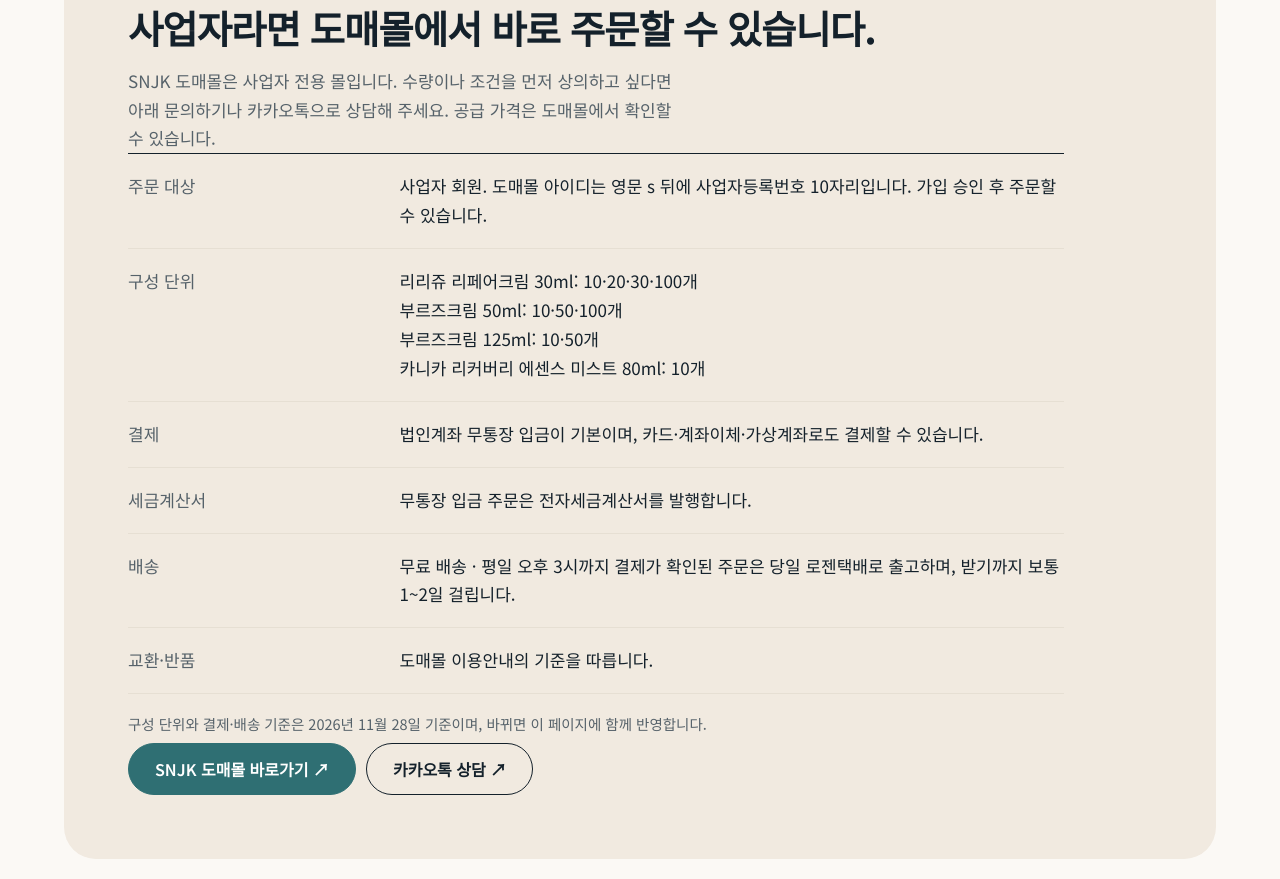
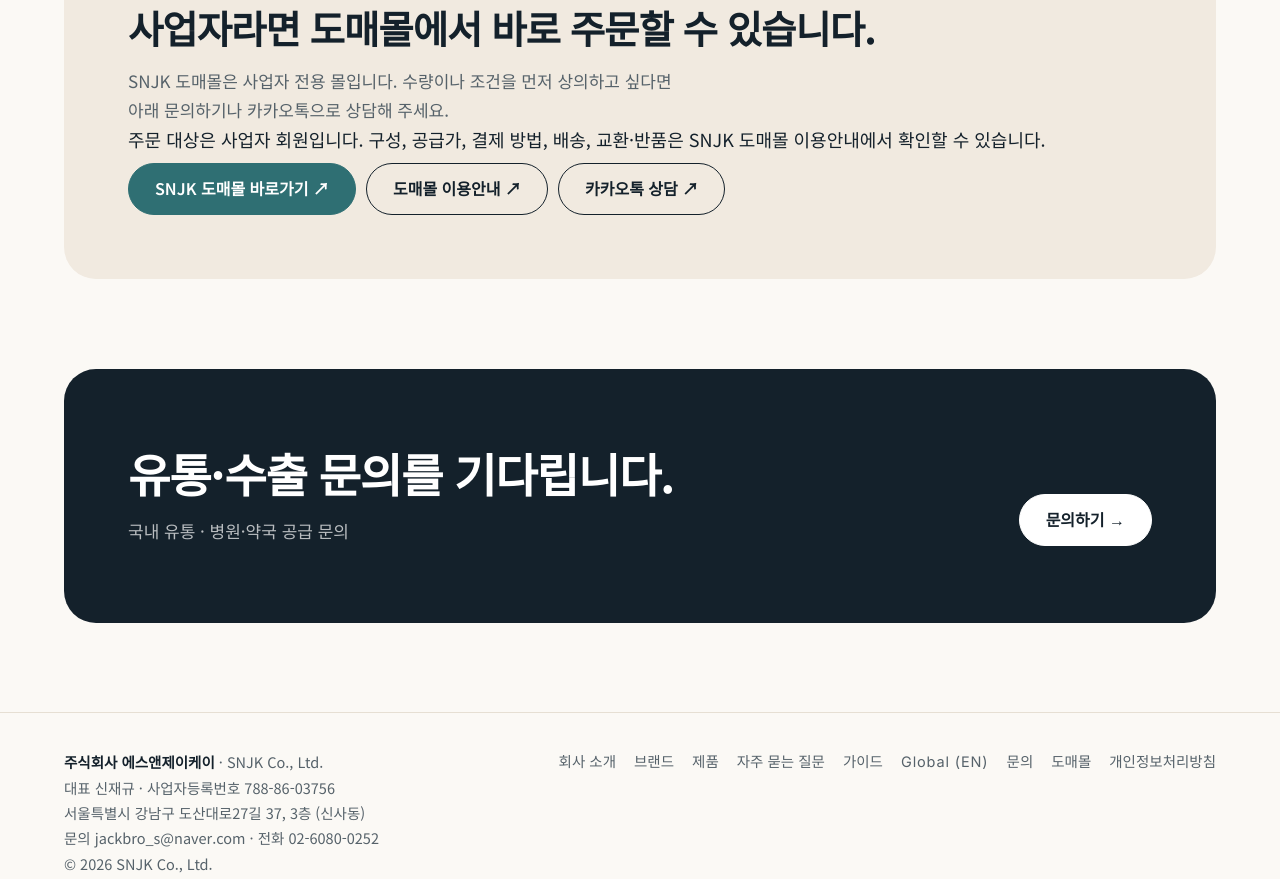
Before and after one commit to shinjaekyu/kbarrier, a plain HTML site: page company/distribution/index.html in a window 1280 px wide. Shown: the part 3795-4674 px from the top of the page. Drawn offline with Linux system fonts and the light colour scheme; a web font is replaced by a local one.

Commit message:
공급 안내·첫 화면 주문 방법에서 결제·배송·구성 정보 제거, 도매몰 이용안내로 연결
Co-Authored-By: Claude Opus 5.5 <noreply@anthropic.com>
Claude-Session: https://claude.ai/code/session_01FMDQ9iiAKrQ5sBhCWn3C9a

```diff
--- a/company/distribution/index.html
+++ b/company/distribution/index.html
@@ -184,17 +184,9 @@
 
   <section class="sec soft" id="supply">
     <div class="wrap">
-      <div class="head"><span class="eyebrow">도매몰 공급 안내</span><h2>사업자라면 도매몰에서 바로 주문할 수 있습니다.</h2><p>SNJK 도매몰은 사업자 전용 몰입니다. 수량이나 조건을 먼저 상의하고 싶다면 아래 문의하기나 카카오톡으로 상담해 주세요. 공급 가격은 도매몰에서 확인할 수 있습니다.</p></div>
-      <dl class="info" style="margin-top:0;max-width:52em">
-        <div><dt>주문 대상</dt><dd>사업자 회원. 도매몰 아이디는 영문 s 뒤에 사업자등록번호 10자리입니다. 가입 승인 후 주문할 수 있습니다.</dd></div>
-        <div><dt>구성 단위</dt><dd>리리쥬 리페어크림 30ml: 10·20·30·100개<br>부르즈크림 50ml: 10·50·100개<br>부르즈크림 125ml: 10·50개<br>카니카 리커버리 에센스 미스트 80ml: 10개</dd></div>
-        <div><dt>결제</dt><dd>법인계좌 무통장 입금이 기본이며, 카드·계좌이체·가상계좌로도 결제할 수 있습니다.</dd></div>
-        <div><dt>세금계산서</dt><dd>무통장 입금 주문은 전자세금계산서를 발행합니다.</dd></div>
-        <div><dt>배송</dt><dd>무료 배송 · 평일 오후 3시까지 결제가 확인된 주문은 당일 로젠택배로 출고하며, 받기까지 보통 1~2일 걸립니다.</dd></div>
-        <div><dt>교환·반품</dt><dd>도매몰 이용안내의 기준을 따릅니다.</dd></div>
-      </dl>
-      <p class="note">구성 단위와 결제·배송 기준은 2026년 11월 28일 기준이며, 바뀌면 이 페이지에 함께 반영합니다.</p>
-      <div class="btns" style="margin-top:8px"><a class="btn accent" href="https://snjkmall.com/" target="_blank" rel="noopener">SNJK 도매몰 바로가기 ↗</a><a class="btn ghost" href="http://pf.kakao.com/_xjTDkG" target="_blank" rel="noopener">카카오톡 상담 ↗</a></div>
+      <div class="head"><span class="eyebrow">도매몰 공급 안내</span><h2>사업자라면 도매몰에서 바로 주문할 수 있습니다.</h2><p>SNJK 도매몰은 사업자 전용 몰입니다. 수량이나 조건을 먼저 상의하고 싶다면 아래 문의하기나 카카오톡으로 상담해 주세요.</p></div>
+      <p style="max-width:52em">주문 대상은 사업자 회원입니다. 구성, 공급가, 결제 방법, 배송, 교환·반품은 <a href="https://snjkmall.com/shopinfo/guide.html" target="_blank" rel="noopener">SNJK 도매몰 이용안내</a>에서 확인할 수 있습니다.</p>
+      <div class="btns" style="margin-top:8px"><a class="btn accent" href="https://snjkmall.com/" target="_blank" rel="noopener">SNJK 도매몰 바로가기 ↗</a><a class="btn ghost" href="https://snjkmall.com/shopinfo/guide.html" target="_blank" rel="noopener">도매몰 이용안내 ↗</a><a class="btn ghost" href="http://pf.kakao.com/_xjTDkG" target="_blank" rel="noopener">카카오톡 상담 ↗</a></div>
     </div>
   </section>
 
```
Also changed, not shown: index.html (+2 -2 lines).
